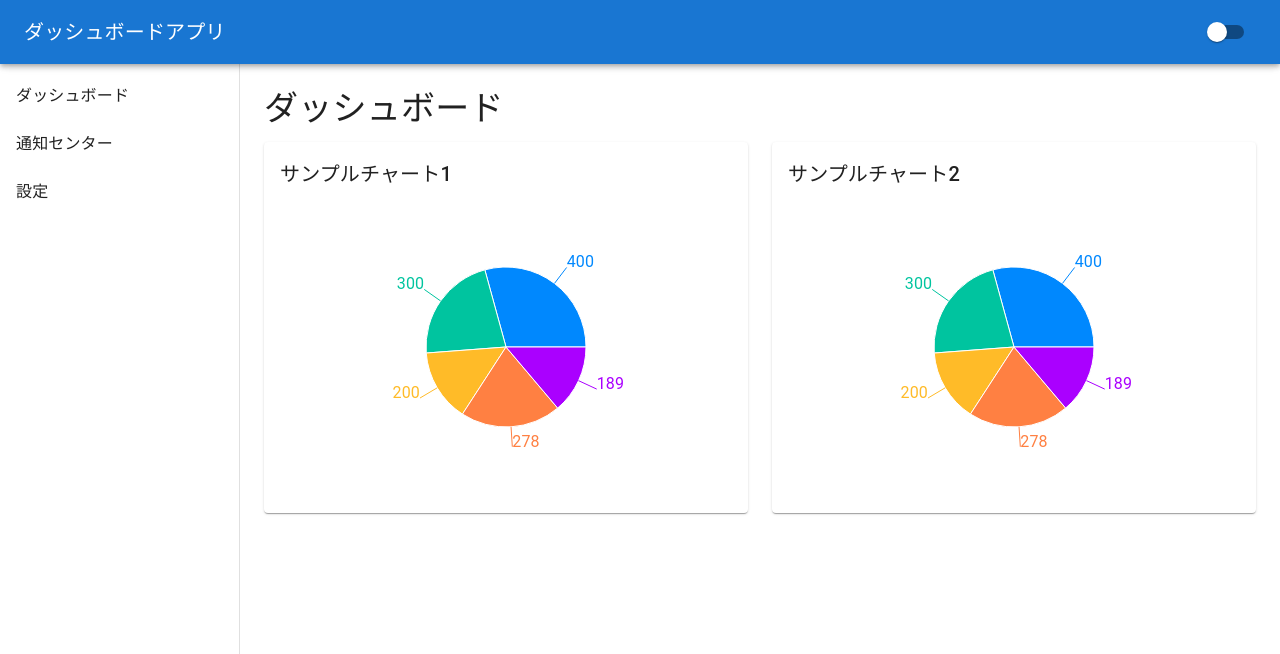
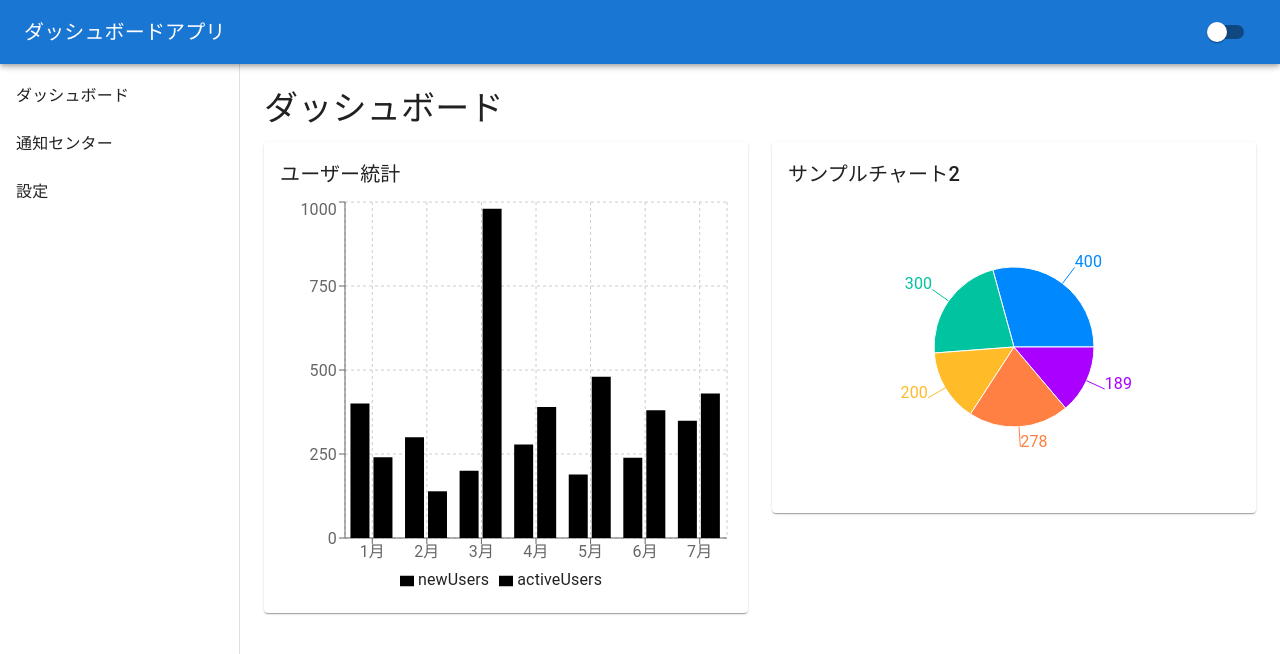
Before and after one commit to FOXHOUND-Ogasawara/dashboard-app, a React (Vite) app: page / in a window 1280 px wide. Shown: the top 654 px of the page. Built offline with nearby package versions, Linux system fonts and the light colour scheme.

Commit message:
③実装完了（レイアウトの調整中）

```diff
--- a/src/pages/Dashboard.tsx
+++ b/src/pages/Dashboard.tsx
@@ -2,6 +2,7 @@ import { Paper, Typography } from "@mui/material";
 import Grid from "@mui/material/GridLegacy";
 import React from "react";
 import PlaceholderChart from "../components/PlaceholderChart";
+import UserStatsChart from "../components/UserStatsChart";
 
 const Dashboard: React.FC = () => {
   return (
@@ -10,13 +11,13 @@ const Dashboard: React.FC = () => {
         ダッシュボード
       </Typography>
       <Grid container spacing={3}>
-        {/* サンプルチャート1 */}
+        {/* サンプルチャート1 → ユーザー統計グラフ */}
         <Grid item xs={12} md={6}>
           <Paper sx={{ p: 2 }}>
             <Typography variant="h6" gutterBottom>
-              サンプルチャート1
+              ユーザー統計
             </Typography>
-            <PlaceholderChart />
+            <UserStatsChart />
           </Paper>
         </Grid>
         {/* サンプルチャート2 */}
```
